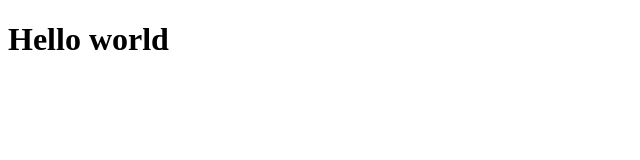
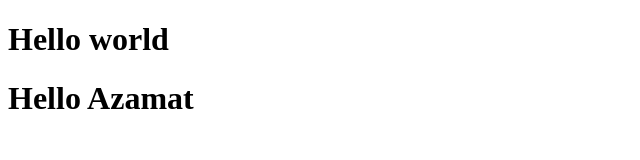
Before and after one commit to Azamatmasharipov707/arzon, a plain HTML site: page index.html in a window 1280 px wide. Shown: the whole page, without its empty margins (0-640 px from the left). Drawn offline with Linux system fonts and the light colour scheme.

Commit message:
h1 yaratdim

```diff
--- a/index.html
+++ b/index.html
@@ -9,5 +9,6 @@
     <header>
         <h1>Hello world</h1>
     </header>
+    <h1>Hello Azamat</h1>
 </body>
 </html>
```
